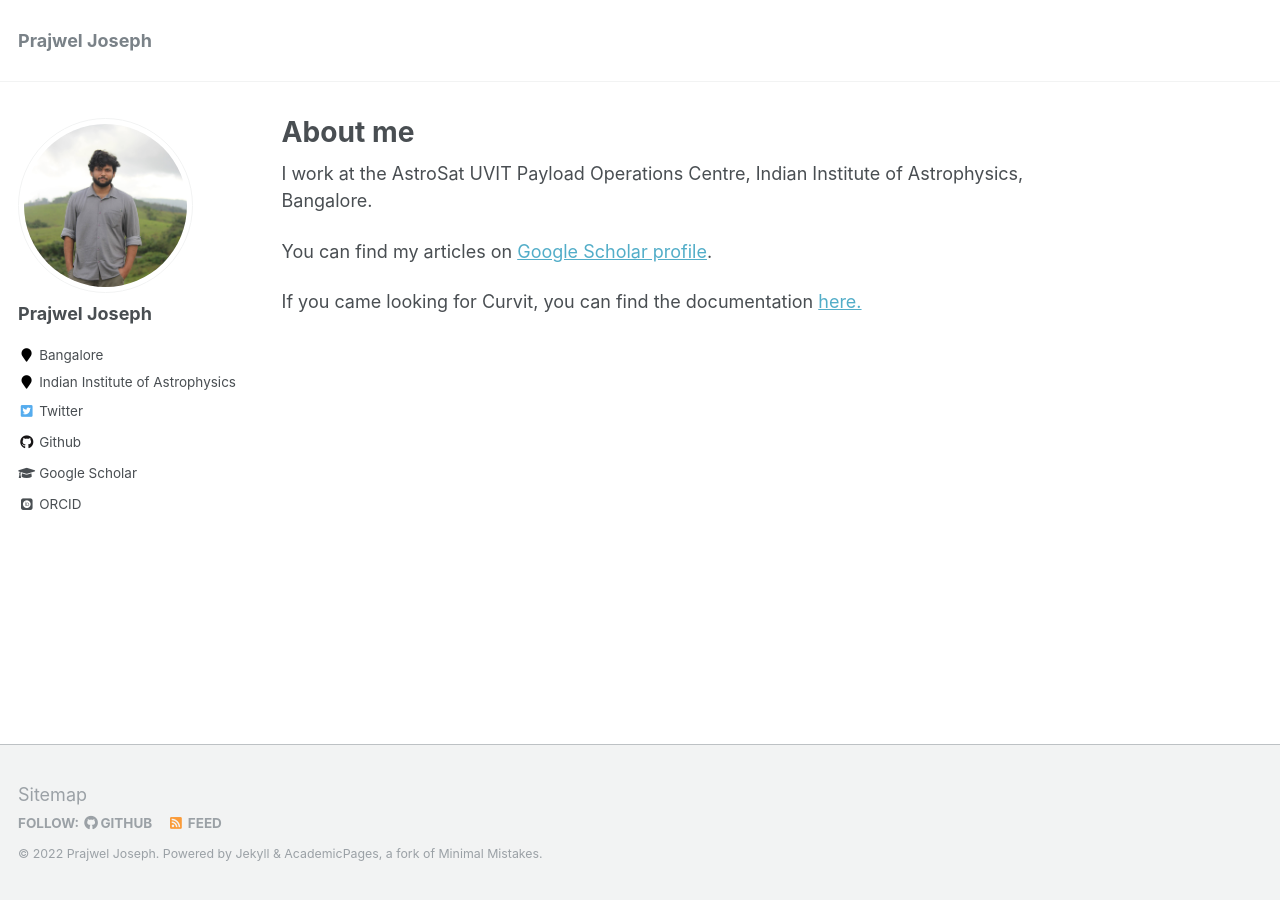
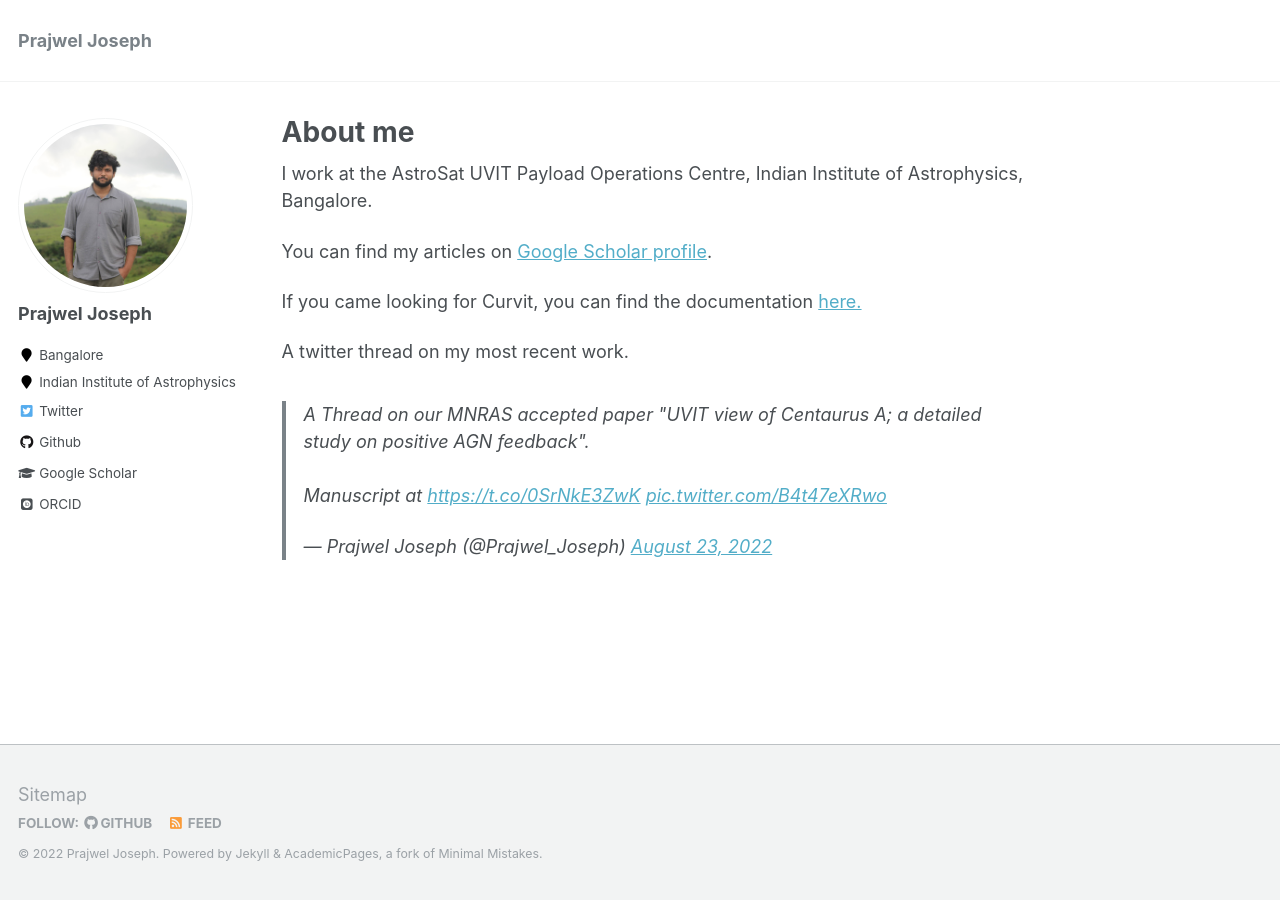
Before and after one commit to prajwel/prajwel.github.io, a Jekyll site: the page built from _pages/about.md, in a window 1280 px wide. Built offline with Jekyll 4.4.1, drawn with Linux system fonts in a browser that asks for light colours; some web fonts are replaced; comment, search, counter and statistics services are not loaded.

Commit message:
Recent work added.

```diff
--- a/_pages/about.md
+++ b/_pages/about.md
@@ -13,3 +13,7 @@ I work at the AstroSat UVIT Payload Operations Centre, Indian Institute of Astro
 You can find my articles on <a href="https://scholar.google.co.in/citations?user=zSnUDggAAAAJ&hl=en">Google Scholar profile</a>.
 
 If you came looking for Curvit, you can find the documentation <a href="https://curvit.readthedocs.io">here.</a>
+
+A twitter thread on my most recent work.
+
+<blockquote class="twitter-tweet"><p lang="en" dir="ltr">A Thread on our MNRAS accepted paper &quot;UVIT view of Centaurus A; a detailed study on positive AGN feedback&quot;.<br><br>Manuscript at <a href="https://t.co/0SrNkE3ZwK">https://t.co/0SrNkE3ZwK</a> <a href="https://t.co/B4t47eXRwo">pic.twitter.com/B4t47eXRwo</a></p>&mdash; Prajwel Joseph (@Prajwel_Joseph) <a href="https://twitter.com/Prajwel_Joseph/status/1561965913682767872?ref_src=twsrc%5Etfw">August 23, 2022</a></blockquote> <script async src="https://platform.twitter.com/widgets.js" charset="utf-8"></script>
```
